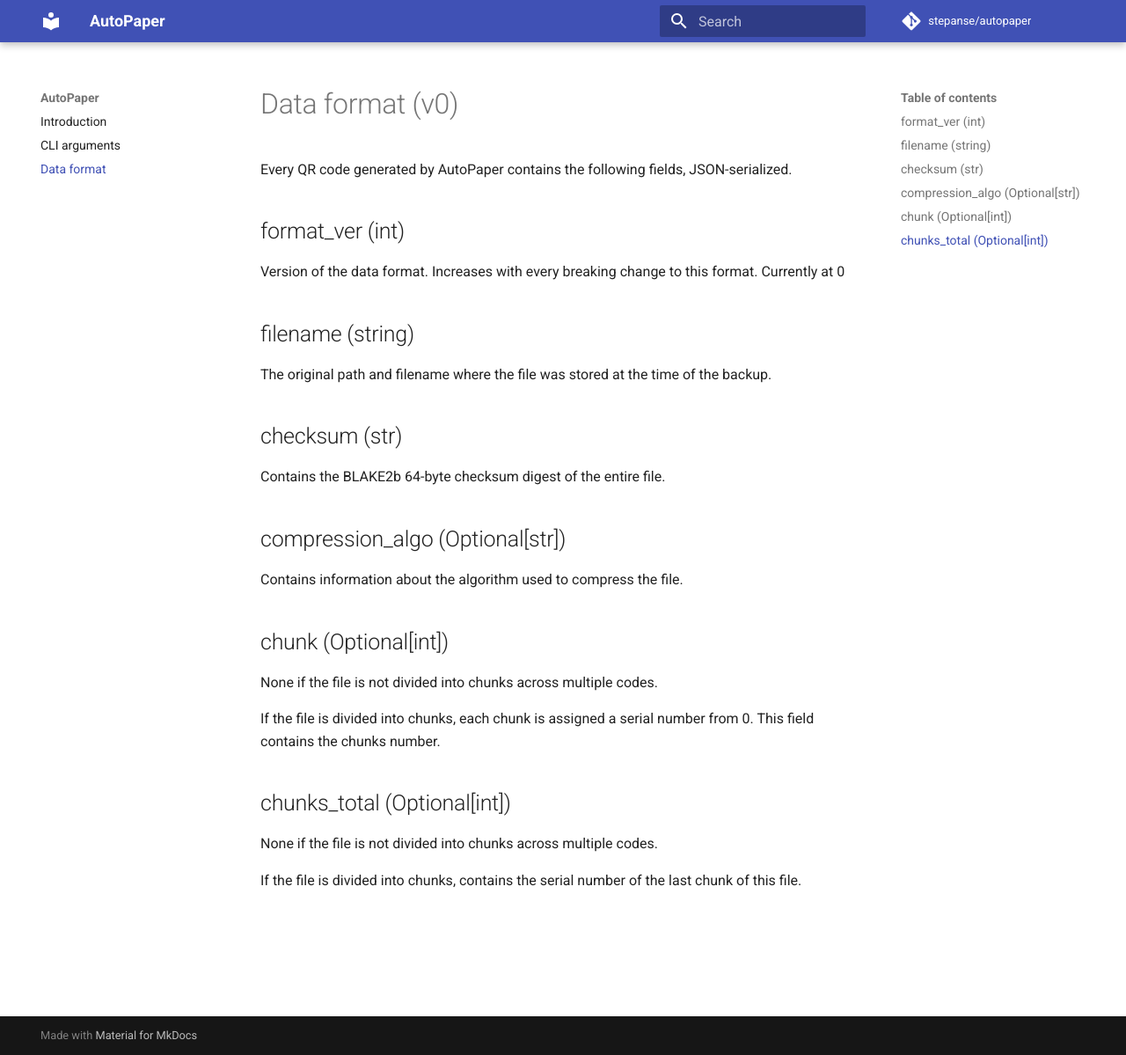
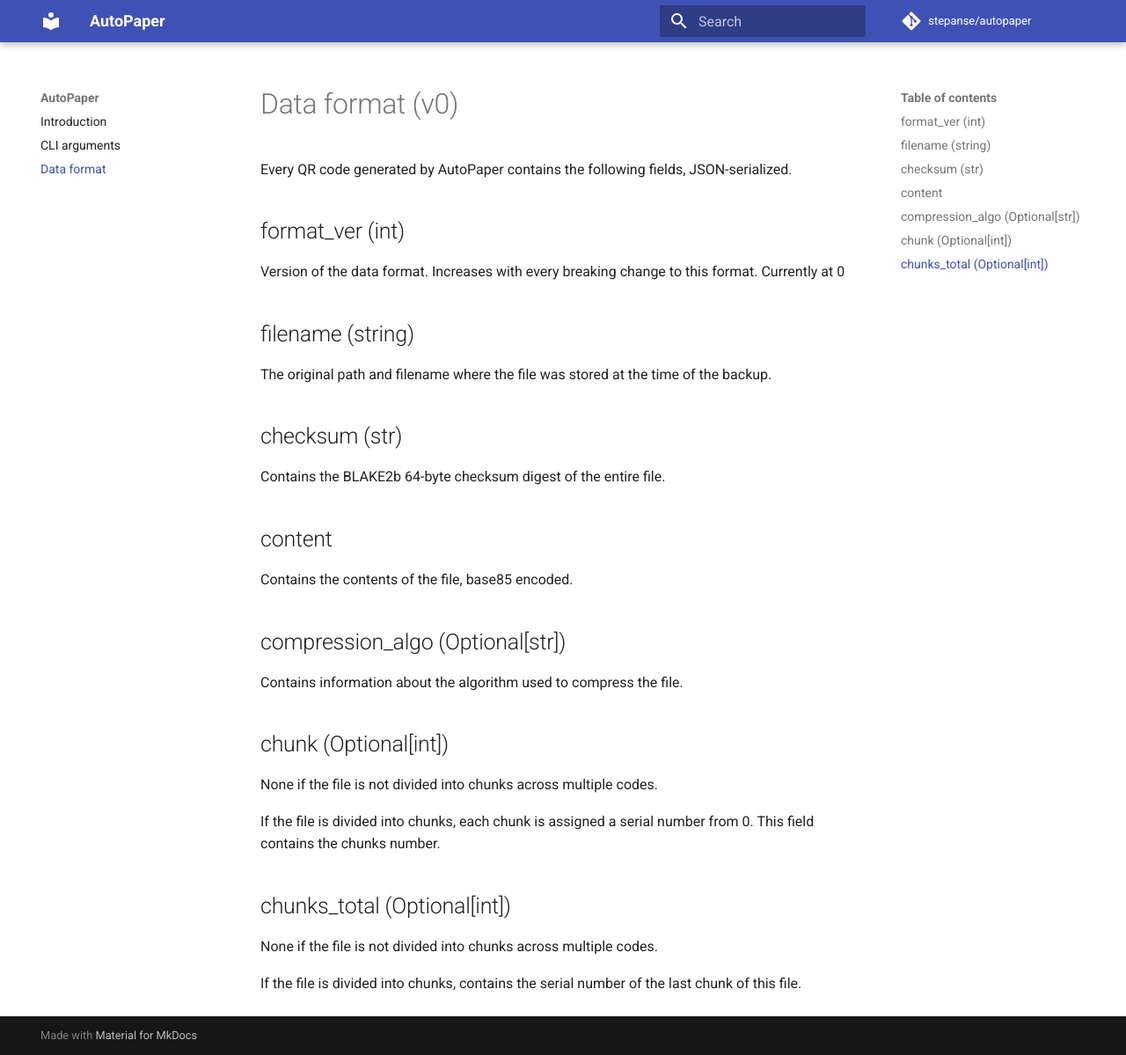
Before and after one commit to stepanse/autopaper, an MkDocs documentation site: the page built from docs/data_format.md, in a window 1280 px wide and 1199 px high. Shown: the whole window at 88% size. Built offline with MkDocs 1.6.1 and Material for MkDocs 9.7.7, drawn with Linux system fonts in a browser that asks for light colours; comment, search, counter and statistics services are not loaded.

Commit message:
docs: add the content field to data format

```diff
--- a/docs/data_format.md
+++ b/docs/data_format.md
@@ -14,6 +14,10 @@ The original path and filename where the file was stored at the time of the back
 
 Contains the BLAKE2b 64-byte checksum digest of the entire file.
 
+## content
+
+Contains the contents of the file, base85 encoded.
+
 ## compression_algo (Optional[str])
 
 Contains information about the algorithm used to compress the file.
```
